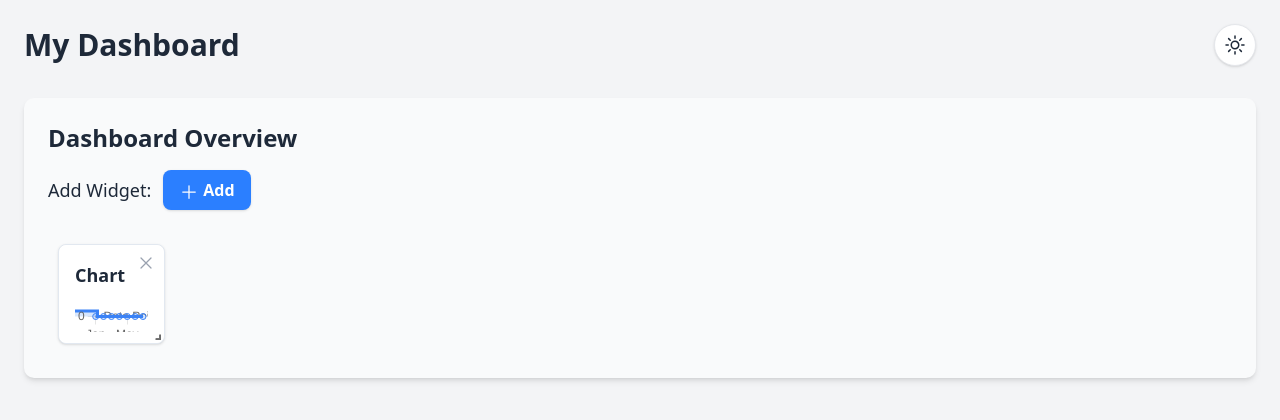
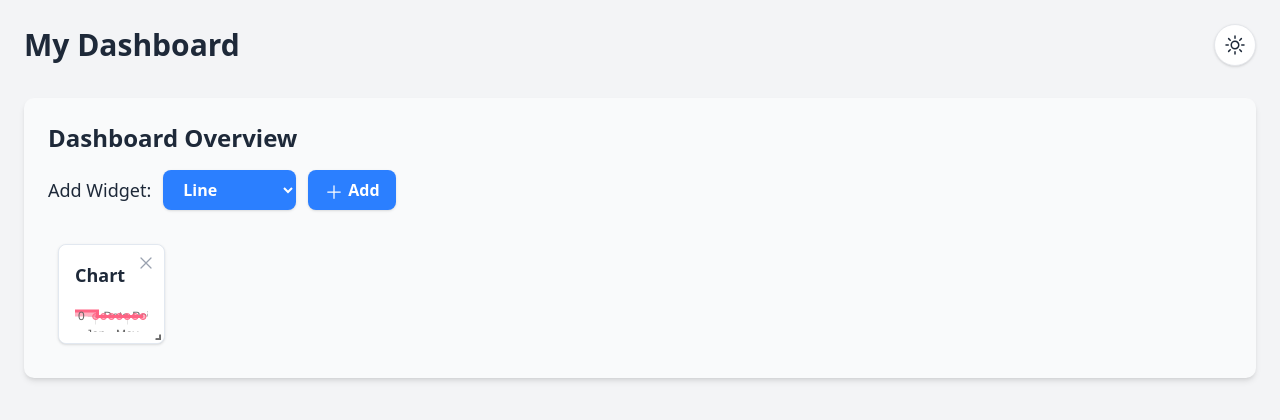
Before and after one commit to muzaffarovs/draggable-chart, a Next.js app: page / in a window 1280 px wide. Shown: the top 420 px of the page. Built offline with nearby package versions, Linux system fonts and the light colour scheme.

Commit message:
add(chart types)

```diff
--- a/components/DashboardGrid.tsx
+++ b/components/DashboardGrid.tsx
@@ -12,6 +12,7 @@ const ResponsiveGridLayout = WidthProvider(Responsive);
 interface WidgetDefinition {
   id: string;
   layout: Layout;
+  type: string;
 }
 
 interface DashboardGridProps {
@@ -20,6 +21,7 @@ interface DashboardGridProps {
 
 const DashboardGrid: React.FC<DashboardGridProps> = ({ isDarkMode }) => {
   const [widgets, setWidgets] = useState<WidgetDefinition[]>([]);
+  const [chart, setChart] = useState<string>("chartData");
 
   const handleLayoutChange = useCallback(
     (newLayout: Layout[]) => {
@@ -42,6 +44,7 @@ const DashboardGrid: React.FC<DashboardGridProps> = ({ isDarkMode }) => {
         {
           id: uuidv4(),
           layout: { i: uuidv4(), x: 0, y: 0, w: 2, h: 2 },
+          type: chart,
         },
       ]);
     }
@@ -53,6 +56,7 @@ const DashboardGrid: React.FC<DashboardGridProps> = ({ isDarkMode }) => {
     const newWidget: WidgetDefinition = {
       id,
       layout: { i: id, x: 0, y: Infinity, w: 2, h: 2 },
+      type: chart,
     };
     const updated = [...widgets, newWidget];
     setWidgets(updated);
@@ -77,6 +81,15 @@ const DashboardGrid: React.FC<DashboardGridProps> = ({ isDarkMode }) => {
           <label htmlFor="widgetType" className="text-lg font-medium">
             Add Widget:
           </label>
+          <select
+            name="chart"
+            className="bg-blue-500 hover:bg-blue-600 text-white font-semibold py-2 px-4 rounded-md shadow-sm focus:outline-none focus:ring-2 focus:ring-blue-500 transition"
+            onChange={(e) => setChart(e.target.value)}
+          >
+            <option value="chartData">Line</option>
+            <option value="DoughnutData">Doughnut</option>
+            <option value="PolarData">PolarArea</option>
+          </select>
           <button
             onClick={addWidget}
             className="bg-blue-500 hover:bg-blue-600 text-white font-semibold py-2 px-4 rounded-md shadow-sm focus:outline-none focus:ring-2 focus:ring-blue-500 transition"
@@ -127,6 +140,7 @@ const DashboardGrid: React.FC<DashboardGridProps> = ({ isDarkMode }) => {
               id={widget.id}
               removeWidget={removeWidget}
               isDarkMode={isDarkMode}
+              type={widget.type}
             />
           </div>
         ))}
--- a/components/Widget.tsx
+++ b/components/Widget.tsx
@@ -1,5 +1,5 @@
 import React from "react";
-import { Line } from "react-chartjs-2";
+import { Line, Doughnut, PolarArea } from "react-chartjs-2";
 import {
   Chart as ChartJS,
   CategoryScale,
@@ -9,7 +9,10 @@ import {
   Title,
   Tooltip,
   Legend,
+  ArcElement,
+  RadialLinearScale,
 } from "chart.js";
+import { chartData, DoughnutData, PolarData } from "./dataset";
 
 // Register necessary components
 ChartJS.register(
@@ -17,6 +20,8 @@ ChartJS.register(
   LinearScale,
   LineElement,
   PointElement,
+  ArcElement,
+  RadialLinearScale,
   Title,
   Tooltip,
   Legend
@@ -26,26 +31,22 @@ interface WidgetProps {
   id: string;
   removeWidget: (id: string) => void;
   isDarkMode: boolean; // Receive isDarkMode
+  type: string;
 }
 
-const Widget: React.FC<WidgetProps> = ({ id, removeWidget, isDarkMode }) => {
-  const chartData = {
-    labels: ["Jan", "Feb", "Mar", "Apr", "May", "Jun", "Jul"],
-    datasets: [
-      {
-        label: "Data Points",
-        data: [65, 59, 80, 81, 56, 55, 40],
-        borderColor: isDarkMode
-          ? "rgba(129, 140, 248, 1)"
-          : "rgb(59, 130, 246)", // Theme-aware color
-        backgroundColor: isDarkMode
-          ? "rgba(129, 140, 248, 0.2)"
-          : "rgba(59, 130, 246, 0.2)",
-        fill: true,
-      },
-    ],
-  };
+const chartOptions = {
+  responsive: true,
+  maintainAspectRatio: false,
+};
 
+const chartStyle = { width: "100%", height: "100%" };
+
+const Widget: React.FC<WidgetProps> = ({
+  id,
+  removeWidget,
+  isDarkMode,
+  type,
+}) => {
   return (
     <div
       className={`relative flex flex-col overflow-hidden rounded-md p-4 h-full ${
@@ -77,14 +78,23 @@ const Widget: React.FC<WidgetProps> = ({ id, removeWidget, isDarkMode }) => {
       <h3 className="font-semibold text-lg mb-3">Chart</h3>
 
       <div className="rounded-md flex-grow w-full">
-        <Line
-          data={chartData}
-          options={{
-            responsive: true,
-            maintainAspectRatio: false,
-          }}
-          style={{ width: "100%", height: "100%" }}
-        />
+        {type == "chartData" && (
+          <Line data={chartData} options={chartOptions} style={chartStyle} />
+        )}
+        {type == "DoughnutData" && (
+          <Doughnut
+            data={DoughnutData}
+            options={chartOptions}
+            style={chartStyle}
+          />
+        )}
+        {type == "PolarData" && (
+          <PolarArea
+            data={PolarData}
+            options={chartOptions}
+            style={chartStyle}
+          />
+        )}
       </div>
     </div>
   );
--- /dev/null
+++ b/components/dataset.ts
@@ -0,0 +1,58 @@
+export const chartData = {
+  labels: ["Jan", "Feb", "Mar", "Apr", "May", "Jun", "Jul"],
+  datasets: [
+    {
+      label: "Data Points",
+      data: [65, 59, 80, 81, 56, 55, 40],
+      borderColor: "rgb(255, 99, 132)",
+      backgroundColor: "rgba(255, 99, 132, 0.5)",
+      fill: true,
+    },
+  ],
+};
+
+export const DoughnutData = {
+  labels: ["Red", "Blue", "Yellow", "Green", "Purple", "Orange"],
+  datasets: [
+    {
+      label: "# of Votes",
+      data: [12, 19, 3, 5, 2, 3],
+      backgroundColor: [
+        "rgba(255, 99, 132, 0.2)",
+        "rgba(54, 162, 235, 0.2)",
+        "rgba(255, 206, 86, 0.2)",
+        "rgba(75, 192, 192, 0.2)",
+        "rgba(153, 102, 255, 0.2)",
+        "rgba(255, 159, 64, 0.2)",
+      ],
+      borderColor: [
+        "rgba(255, 99, 132, 1)",
+        "rgba(54, 162, 235, 1)",
+        "rgba(255, 206, 86, 1)",
+        "rgba(75, 192, 192, 1)",
+        "rgba(153, 102, 255, 1)",
+        "rgba(255, 159, 64, 1)",
+      ],
+      borderWidth: 1,
+    },
+  ],
+};
+
+export const PolarData = {
+  labels: ["Red", "Blue", "Yellow", "Green", "Purple", "Orange"],
+  datasets: [
+    {
+      label: "# of Votes",
+      data: [12, 19, 3, 5, 2, 3],
+      backgroundColor: [
+        "rgba(255, 99, 132, 0.5)",
+        "rgba(54, 162, 235, 0.5)",
+        "rgba(255, 206, 86, 0.5)",
+        "rgba(75, 192, 192, 0.5)",
+        "rgba(153, 102, 255, 0.5)",
+        "rgba(255, 159, 64, 0.5)",
+      ],
+      borderWidth: 1,
+    },
+  ],
+};
```
